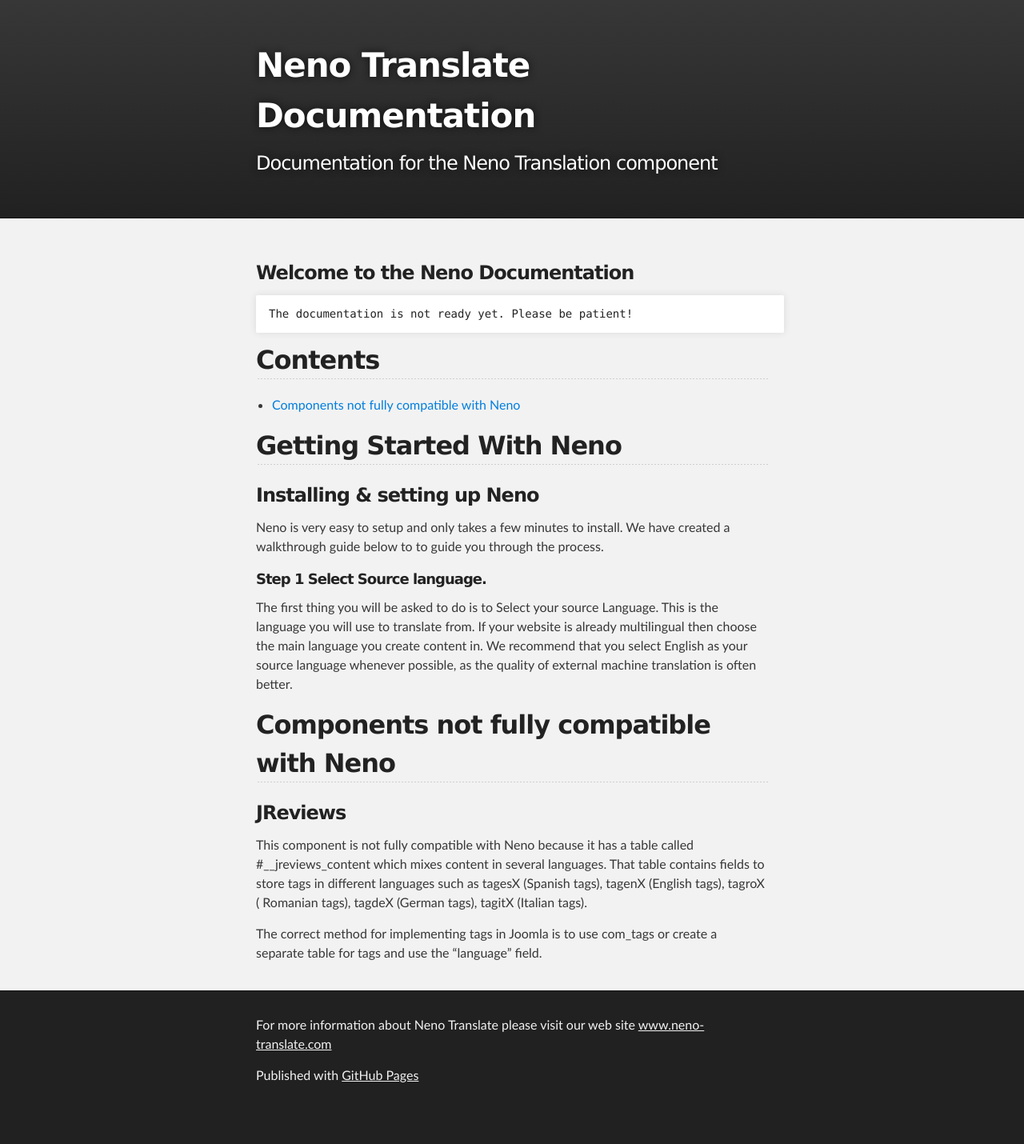
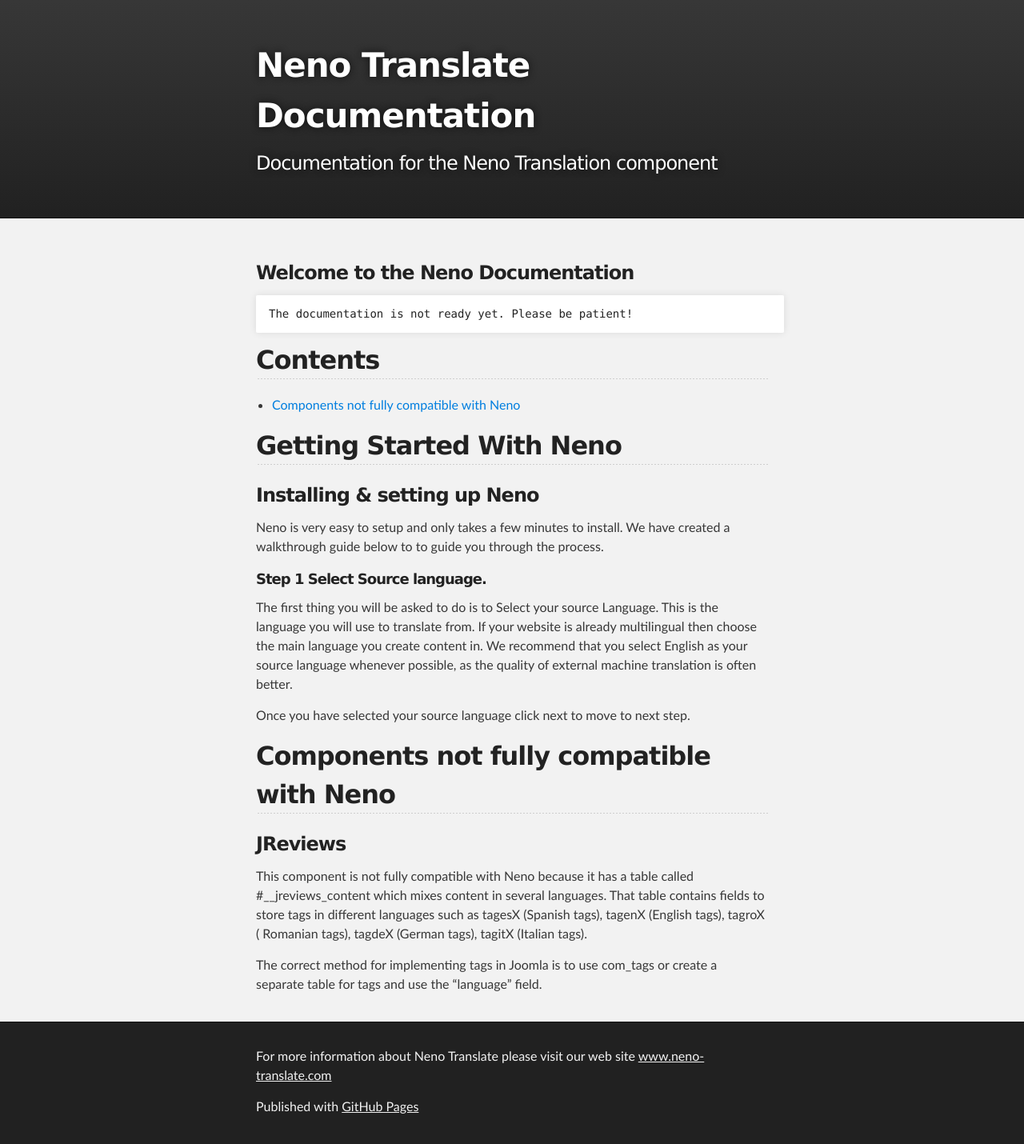
Before and after one commit to javigomez/neno, a Jekyll site: the page built from index.md, in a window 1280 px wide. Shown: the whole page at 80% size. Built offline with Jekyll 4.4.1, drawn with Linux system fonts in a browser that asks for light colours; Markdown is read by kramdown in place of the engine named in the settings; before the commit the page ends 1391 px from its top, so only the background shows below that.

Commit message:
Update index.md

```diff
--- a/index.md
+++ b/index.md
@@ -19,6 +19,7 @@ Neno is very easy to setup and only takes a few minutes to install. We have crea
 ##### Step 1 Select Source language.
 The first thing you will be asked to do is to Select your source Language. This is the language you will use to translate from. If your website is already multilingual then choose the main language you create content in. We recommend that you select English as your source language whenever possible, as the quality of external machine translation is often better.
 
+Once you have selected your source language click next to move to next step.
 
 ## Components not fully compatible with Neno
 
```
